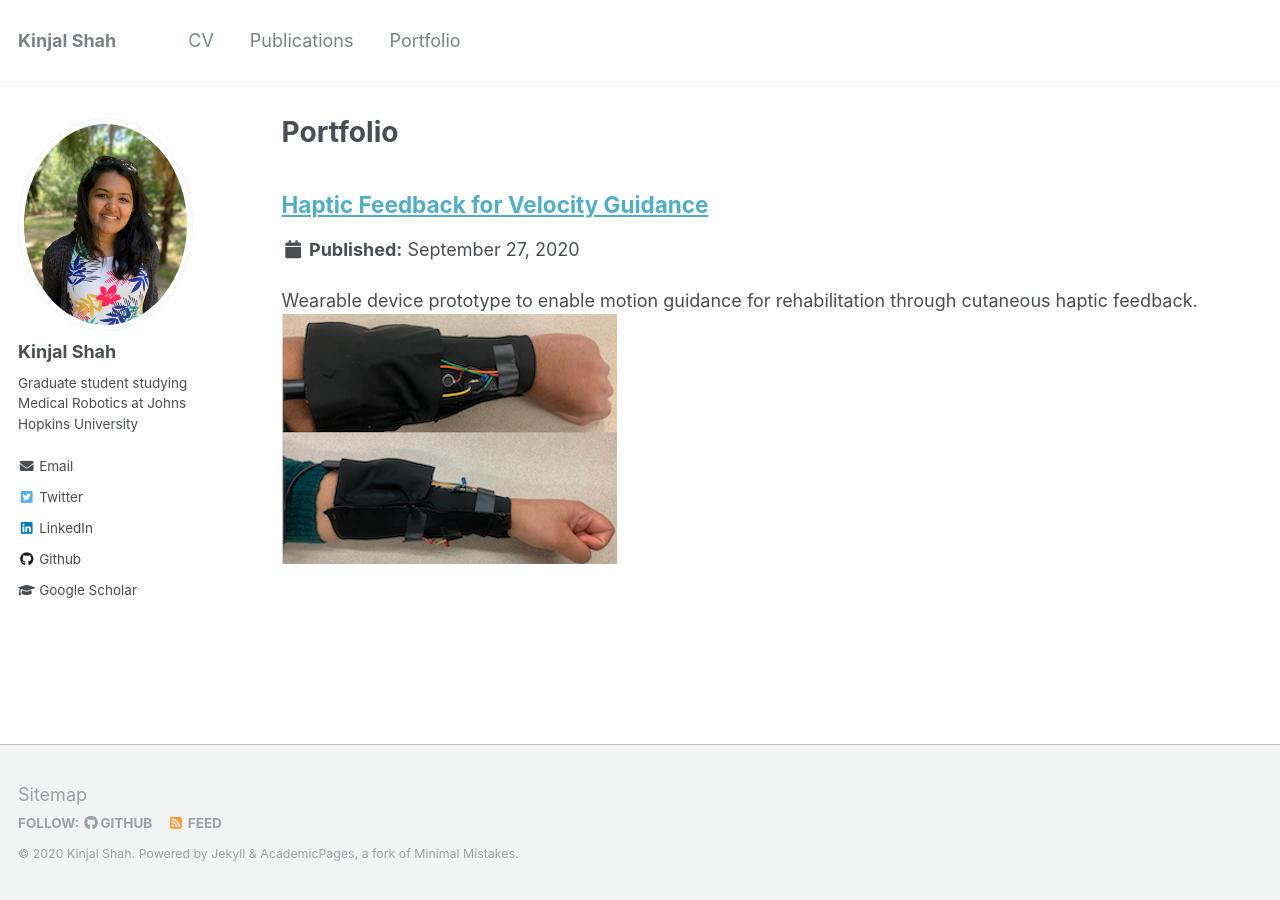
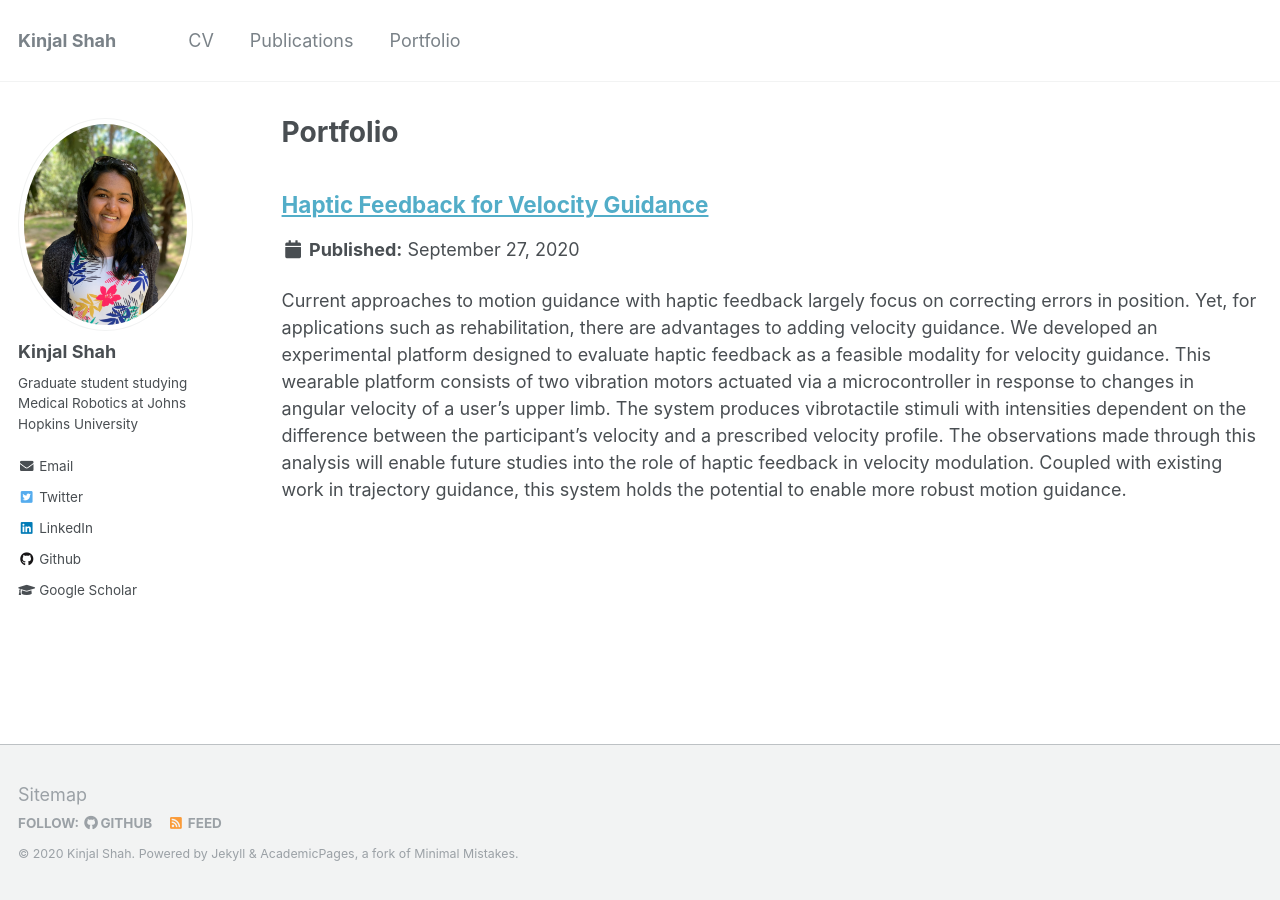
Before and after one commit to kinjmshah/kinjmshah.github.io, a Jekyll site: the page built from _pages/pf.md, in a window 1280 px wide. Built offline with Jekyll 4.4.1, drawn with Linux system fonts in a browser that asks for light colours; part of the change alters nothing that is shown.

Commit message:
Update hapticVel.md

```diff
--- a/_portfolio/hapticVel.md
+++ b/_portfolio/hapticVel.md
@@ -1,7 +1,6 @@
 ---
 title: "Haptic Feedback for Velocity Guidance"
-excerpt: "Wearable device prototype to enable motion guidance for rehabilitation through cutaneous haptic feedback.<br/><img src='/images/haptic.png'>"
-collection: portfolio
+permalink: /portfolio/hapticGuidance
 ---
 
 Current approaches to motion guidance with haptic feedback largely focus on correcting errors in position. Yet, for applications such as rehabilitation, there are advantages to adding velocity guidance. We developed an experimental platform designed to evaluate haptic feedback as a feasible modality for velocity guidance. This wearable platform consists of two vibration motors actuated via a microcontroller in response to changes in angular velocity of a user's upper limb. The system produces vibrotactile stimuli with intensities dependent on the difference between the participant's velocity and a prescribed velocity profile. The observations made through this analysis will enable future studies into the role of haptic feedback in velocity modulation. Coupled with existing work in trajectory guidance, this system holds the potential to enable more robust motion guidance.
```
